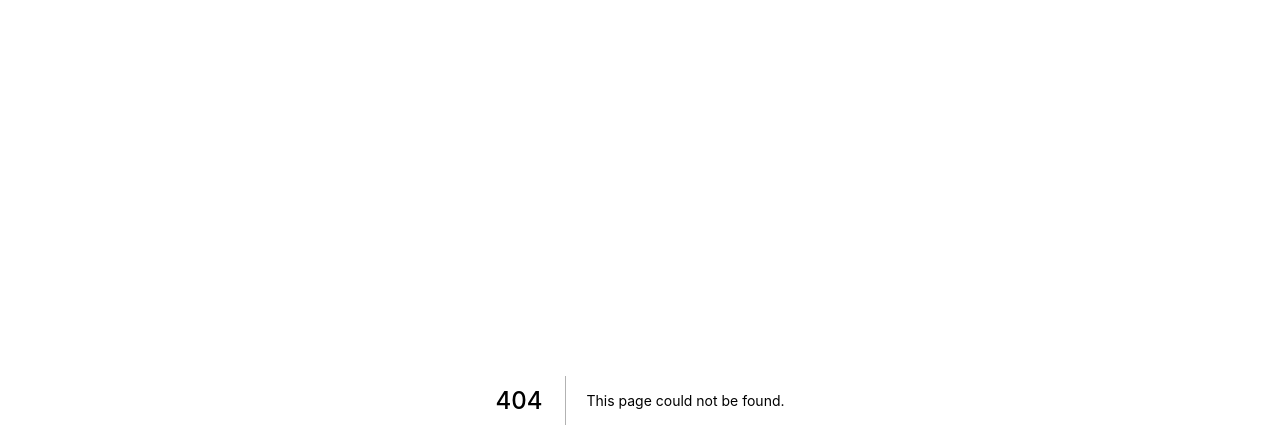
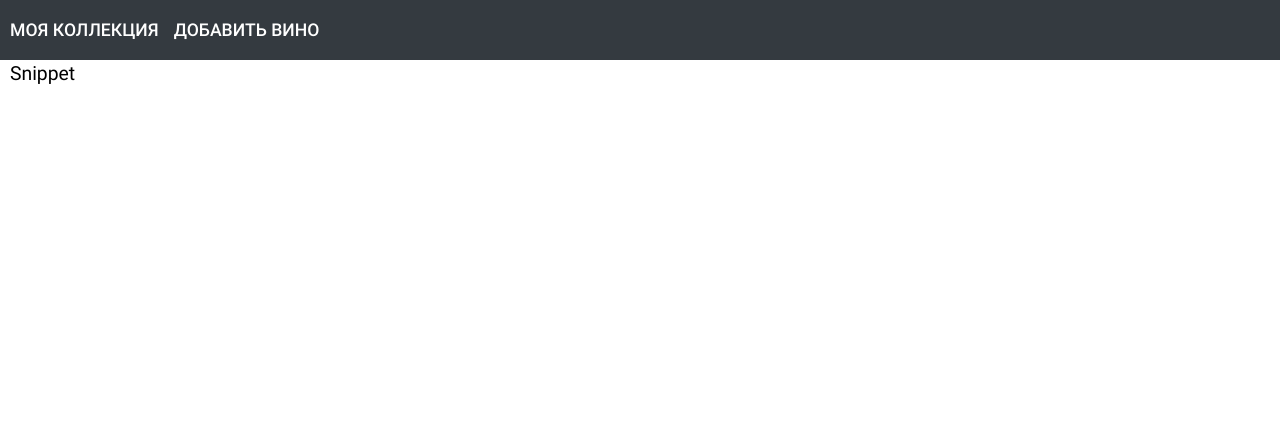
Before and after one commit to JsViking/wineCollection, a Next.js app in the folder apps/frontend/: page /edit in a window 1280 px wide. Before the commit this address had no page. Shown: the top 448 px of the page. Built offline with nearby package versions, Linux system fonts and the light colour scheme.

Commit message:
Add button

```diff
--- a/apps/frontend/components/Header/index.tsx
+++ b/apps/frontend/components/Header/index.tsx
@@ -9,7 +9,7 @@ const menu = [
   },
   {
     title: 'Добавить вино',
-    href: '/add',
+    href: '/edit',
   },
 ];
 
--- /dev/null
+++ b/apps/frontend/pages/edit/index.tsx
@@ -0,0 +1,13 @@
+import { ReactElement } from 'react';
+import Layout from 'layouts/baseLayout';
+import EditPage from 'view/editPage';
+
+const Edit = () => {
+  return <EditPage />;
+};
+
+Edit.getLayout = function getLayout(page: ReactElement) {
+  return <Layout>{page}</Layout>;
+};
+
+export default Edit;
--- /dev/null
+++ b/apps/frontend/view/editPage/editPage.module.scss
@@ -0,0 +1,3 @@
+.EditPage {
+  position: relative;
+}
--- /dev/null
+++ b/apps/frontend/view/editPage/index.tsx
@@ -0,0 +1,15 @@
+import classes from './editPage.module.scss';
+
+interface Props {
+  onClick?: () => void;
+}
+
+const EditPage = ({ onClick }: Props) => {
+  return (
+    <div onClick={onClick} className={classes.EditPage}>
+      Snippet
+    </div>
+  );
+};
+
+export default EditPage;
--- a/apps/frontend/view/mainPage/index.tsx
+++ b/apps/frontend/view/mainPage/index.tsx
@@ -1,6 +1,7 @@
 import classes from './mainPage.module.scss';
 import { IWine } from 'models/wines';
 import Card from 'components/Card';
+import AddCard from 'components/AddCard';
 
 interface Props {
   data: IWine[];
@@ -8,6 +9,7 @@ interface Props {
 const MainPage = ({ data }: Props) => {
   return (
     <div className={classes.MainPage}>
+      <AddCard />
       {data.map((wine) => (
         <Card {...wine} />
       ))}
--- a/apps/frontend/view/mainPage/mainPage.module.scss
+++ b/apps/frontend/view/mainPage/mainPage.module.scss
@@ -3,7 +3,7 @@
   display: grid;
   grid-template-columns: 1fr 1fr 1fr;
   gap: 20px;
-  margin-top: 20px;
+  margin: 20px 0;
   @media (max-width: 1000px) {
     grid-template-columns: 1fr 1fr;
     @media (max-width: 500px) {
```
Also changed, not shown: apps/frontend/components/AddCard/AddCard.module.scss (added, +17 -0 lines), apps/frontend/components/AddCard/index.tsx (added, +18 -0 lines).
